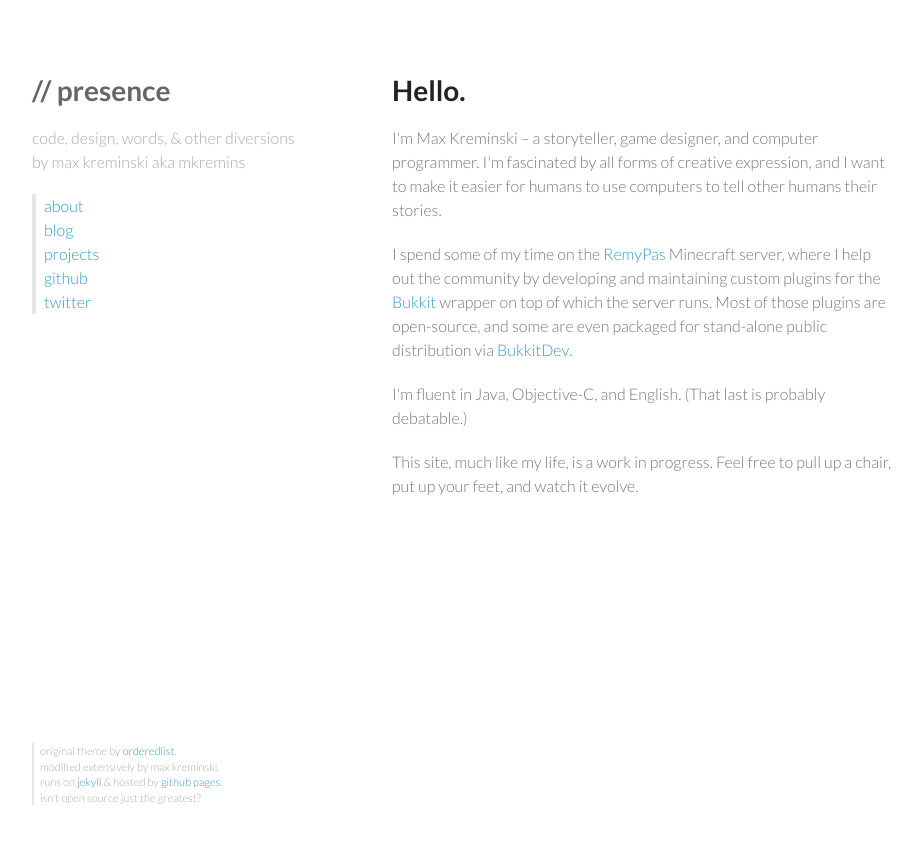
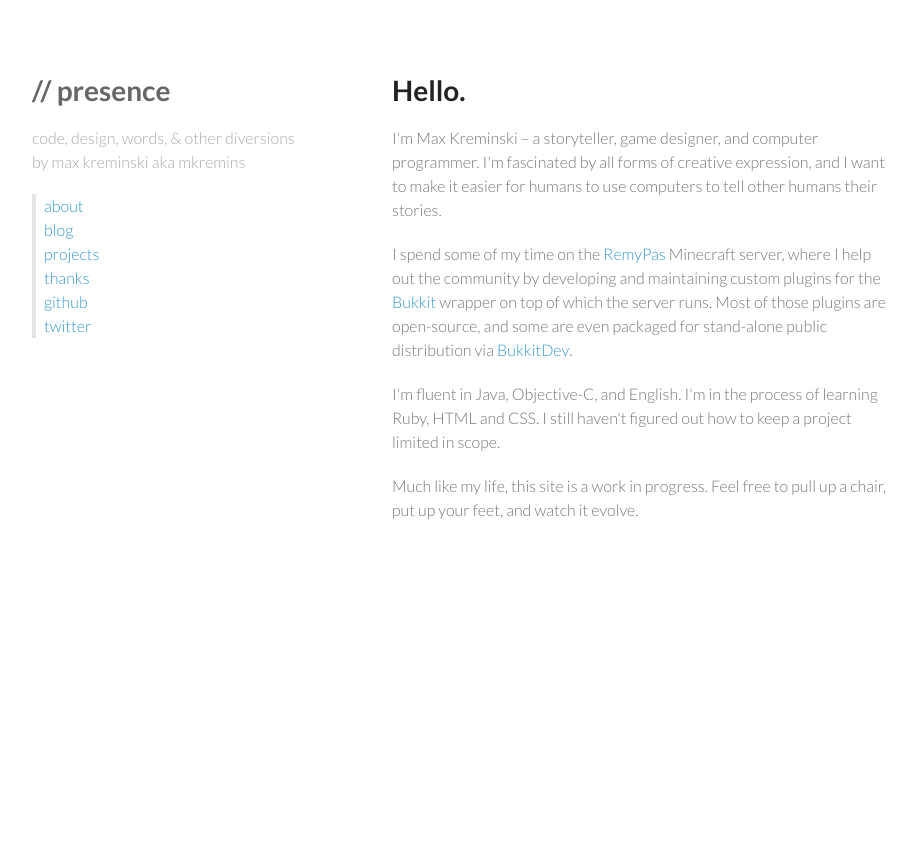
Before and after one commit to mkremins/mkremins.github.io, a Jekyll site: the page built from index.html, in a window 1280 px wide. Shown: the top 844 px of the page, without its empty margins (178-1100 px from the left). Built offline with Jekyll 4.4.1, drawn with Linux system fonts in a browser that asks for light colours; Markdown is read by kramdown in place of the engine named in the settings.

Commit message:
Remove footer and move footer info to thanks.html

```diff
--- a/_layouts/default.html
+++ b/_layouts/default.html
@@ -13,8 +13,8 @@
 
     <meta name="google-site-verification" content="pilQIpRY1joFtI2AJweChCeYZsq6Fib5d4GTl0TwJjM" />
 
-    <link rel="stylesheet" href="css/style.css">
-    <link rel="stylesheet" href="css/pygment_trac.css">
+    <link rel="stylesheet" href="/css/style.css">
+    <link rel="stylesheet" href="/css/pygment_trac.css">
 
     <meta name="viewport" content="width=device-width, initial-scale=1, user-scalable=no">
 
@@ -26,14 +26,15 @@
   <body>
 
   	<header>
-  		<a href="http://mkremins.github.io"><h1>// presence</h1></a>
+  		<a href="/"><h1>// presence</h1></a>
       <p>code, design, words, & other diversions by max kreminski aka mkremins</p>
 
   		<nav>
   			<ul>
-  				<li><a href="http://mkremins.github.io">about</a></li>
-  				<li><a href="http://mkremins.github.io/blog.html">blog</a></li>
-          <li><a href="http://mkremins.github.io/projects.html">projects</a></li>
+  				<li><a href="/">about</a></li>
+  				<li><a href="/blog.html">blog</a></li>
+          <li><a href="/projects.html">projects</a></li>
+          <li><a href="/thanks.html">thanks</a></li>
   				<li><a href="http://github.com/mkremins">github</a></li>
   				<li><a href="http://twitter.com/maxkreminski">twitter</a></li>
   			</ul>
@@ -45,15 +46,6 @@
   		{{ content }}
   	</section>
 
-  	<footer>
-  		<p>
-  			original theme by <a href="https://github.com/orderedlist">orderedlist</a>,<br>
-  			modified extensively by max kreminski.<br>
-  			runs on <a href="http://github.com/mojombo/jekyll">jekyll</a> & hosted by <a href="http://pages.github.com">github pages</a>.<br>
-  			isn't open source just the greatest?
-  		</p>
-  	</footer>
-
     <script src="js/scale.fix.js"></script>
 
   </body>
--- a/css/style.css
+++ b/css/style.css
@@ -110,23 +110,6 @@ nav li {
 	padding-left:8px;
 }
 
-/* footer specific styling */
-
-footer {
-	bottom:75px;
-	color:#aaa;
-	font-size:11px;
-	float:left;
-	line-height:140%;
-	position:fixed;
-	width:270px;
-}
-
-footer p {
-	border-left:2px solid #e5e5e5;
-	padding-left:6px;
-}
-
 /* smaller browser window styling changes */
 
 @media all and (max-width: 960px) {
@@ -135,7 +118,7 @@ footer p {
 		width:auto;
 	}
 
-	header, section, footer {
+	header, section {
 		clear:both;
 		float:none;
 		position:static;
@@ -158,11 +141,6 @@ footer p {
 	nav a {
 		display:inline-block;
 	}
-
-	footer {
-		/* TODO this is temporary */
-		display:none;
-	}
 }
 
 @media all and (max-width: 720px) {
@@ -177,13 +155,6 @@ footer p {
 	}
 }
 
-@media all and (max-height:600px) {
-	footer {
-		/* TODO this is temporary */
-		display:none;
-	}
-}
-
 @media print {
 	body {
 		color:#444;
--- a/index.html
+++ b/index.html
@@ -5,5 +5,5 @@ layout: default
 
 <p>I'm Max Kreminski – a storyteller, game designer, and computer programmer. I'm fascinated by all forms of creative expression, and I want to make it easier for humans to use computers to tell other humans their stories.</p>
 <p>I spend some of my time on the <a href="http://remypas.com">RemyPas</a> Minecraft server, where I help out the community by developing and maintaining custom plugins for the <a href="http://bukkit.org">Bukkit</a> wrapper on top of which the server runs. Most of those plugins are open-source, and some are even packaged for stand-alone public distribution via <a href="http://dev.bukkit.org/profiles/mkremins">BukkitDev</a>.</p>
-<p>I'm fluent in Java, Objective-C, and English. (That last is probably debatable.)</p>
-<p>This site, much like my life, is a work in progress. Feel free to pull up a chair, put up your feet, and watch it evolve.</p>
+<p>I'm fluent in Java, Objective-C, and English. I'm in the process of learning Ruby, HTML and CSS. I still haven't figured out how to keep a project limited in scope.</p>
+<p>Much like my life, this site is a work in progress. Feel free to pull up a chair, put up your feet, and watch it evolve.</p>
```
Also changed, not shown: thanks.html (added, +8 -0 lines).
